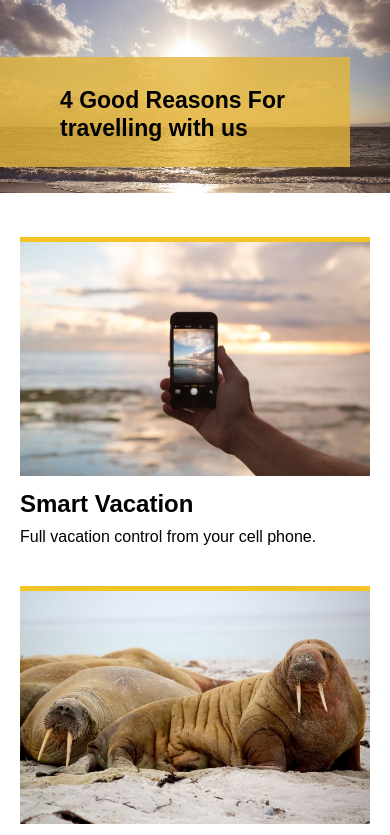
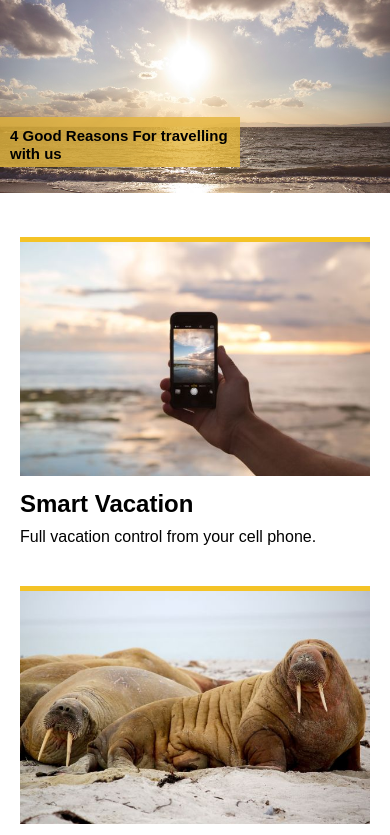
Before and after one commit to tranpanhminh/minhtpa_DN_RA-JS230529_hackathon_01, a plain HTML site: page index.html in a window 390 px wide. Shown: the top 835 px of the page. Drawn offline with Linux system fonts and the light colour scheme.

Commit message:
Hackathon 01 Basic

```diff
--- a/assets/css/main.css
+++ b/assets/css/main.css
@@ -31,9 +31,7 @@ img {
     width: auto;
 }
 
-.banner__background-text {
-    width: 200px;
-}
+.banner__background-text {}
 
 .banner__title {
     position: absolute;
@@ -82,10 +80,10 @@ img {
         bottom: 30px;
         left: 0;
         background-color: rgba(227, 181, 58, 0.8);
-        padding: 30px 60px;
-        width: 350px;
-        height: 110px;
-        font-size: 23px;
+        padding: 10px 10px 10px 10px;
+        width: 240px;
+        height: 50px;
+        font-size: 15px;
         line-height: 1.2;
     }
 
--- a/index.html
+++ b/index.html
@@ -13,9 +13,7 @@
     <main>
         <section class="banner">
             <img class="banner__img" src="./assets/img/beach3.jpg" alt="">
-            <div class="banner__background-text">
-                <h1 class="banner__title">4 Good Reasons For travelling with us</h1>
-            </div>
+            <h1 class="banner__title">4 Good Reasons For travelling with us</h1>
         </section>
 
         <div class="container">
```
